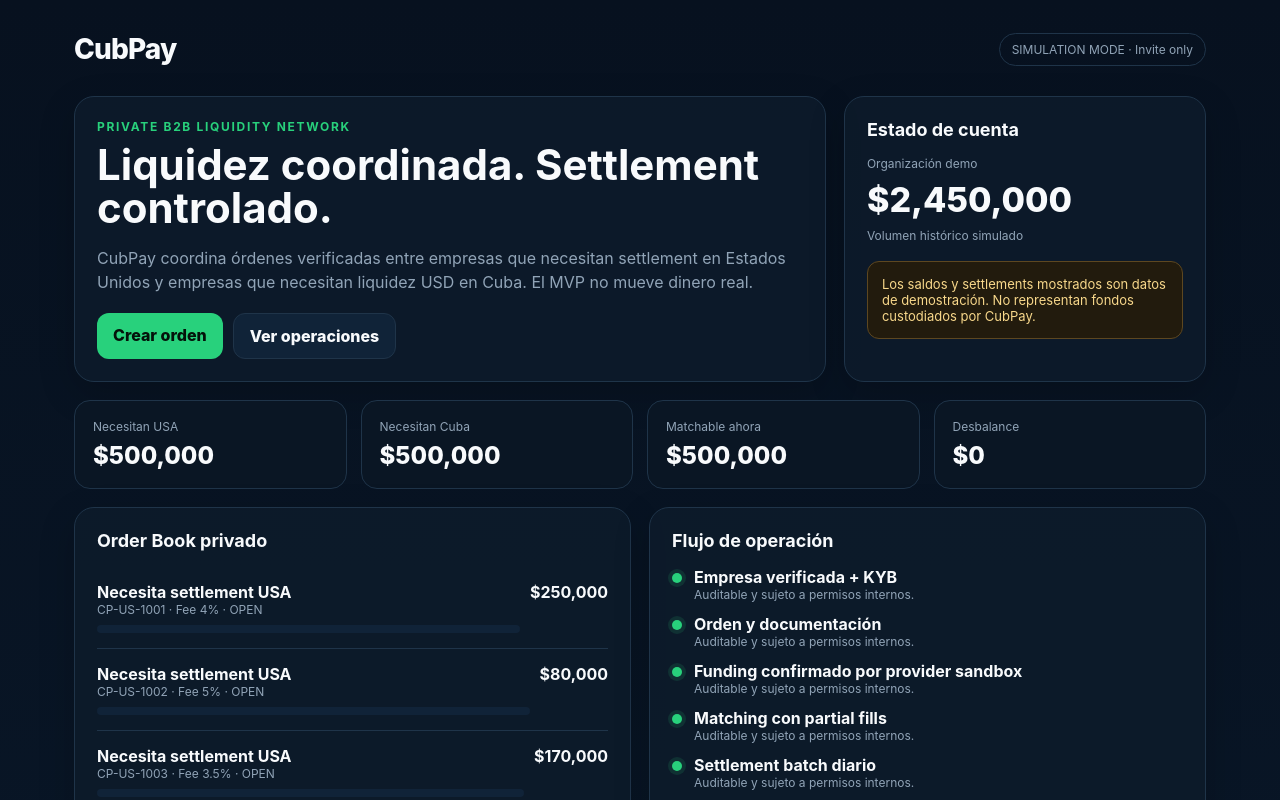
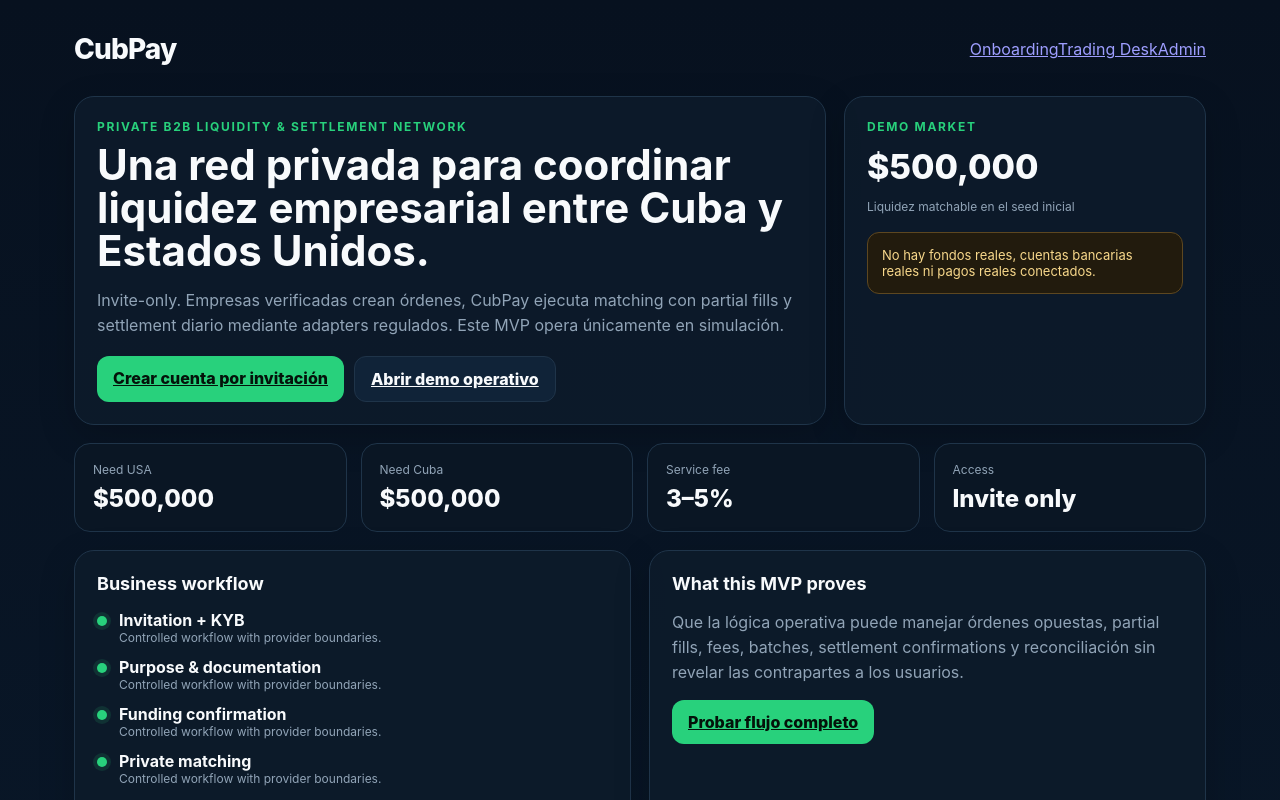
Before and after one commit to mrvlamusic/AGH-, a Next.js app in the folder apps/web/: page / in a window 1280 px wide. Shown: the top 800 px of the page. Built offline with nearby package versions, Linux system fonts and the light colour scheme.

Commit message:
feat: turn landing page into MVP entry point

```diff
--- a/apps/web/app/page.tsx
+++ b/apps/web/app/page.tsx
@@ -1,3 +1,4 @@
+import Link from "next/link";
 import { demoOrders, formatUsd, getMarketSummary } from "@cubpay/core";
 
 export default function Home() {
@@ -6,58 +7,37 @@
     <main className="shell">
       <div className="topbar">
         <div className="brand">CubPay</div>
-        <div className="badge">SIMULATION MODE · Invite only</div>
+        <div className="nav"><Link href="/onboarding">Onboarding</Link><Link href="/simulation">Trading Desk</Link><Link href="/admin">Admin</Link></div>
       </div>
 
       <section className="hero">
         <div className="panel">
-          <div className="eyebrow">Private B2B Liquidity Network</div>
-          <h1>Liquidez coordinada. Settlement controlado.</h1>
-          <p>CubPay coordina órdenes verificadas entre empresas que necesitan settlement en Estados Unidos y empresas que necesitan liquidez USD en Cuba. El MVP no mueve dinero real.</p>
+          <div className="eyebrow">Private B2B Liquidity & Settlement Network</div>
+          <h1>Una red privada para coordinar liquidez empresarial entre Cuba y Estados Unidos.</h1>
+          <p>Invite-only. Empresas verificadas crean órdenes, CubPay ejecuta matching con partial fills y settlement diario mediante adapters regulados. Este MVP opera únicamente en simulación.</p>
           <div className="actions">
-            <button className="cta">Crear orden</button>
-            <button className="cta secondary">Ver operaciones</button>
+            <Link className="cta linkButton" href="/onboarding">Crear cuenta por invitación</Link>
+            <Link className="cta secondary linkButton" href="/simulation">Abrir demo operativo</Link>
           </div>
         </div>
         <div className="panel">
-          <h2>Estado de cuenta</h2>
-          <div className="small">Organización demo</div>
-          <div style={{fontSize:34,fontWeight:800,margin:"8px 0"}}>{formatUsd(2_450_000_00)}</div>
-          <div className="small">Volumen histórico simulado</div>
-          <div className="notice">Los saldos y settlements mostrados son datos de demostración. No representan fondos custodiados por CubPay.</div>
+          <div className="eyebrow">Demo market</div>
+          <div style={{fontSize:34,fontWeight:800,margin:"12px 0"}}>{formatUsd(market.matchable)}</div>
+          <div className="small">Liquidez matchable en el seed inicial</div>
+          <div className="notice">No hay fondos reales, cuentas bancarias reales ni pagos reales conectados.</div>
         </div>
       </section>
 
       <section className="metrics">
-        <div className="metric"><div className="label">Necesitan USA</div><div className="value">{formatUsd(market.needUs)}</div></div>
-        <div className="metric"><div className="label">Necesitan Cuba</div><div className="value">{formatUsd(market.needCuba)}</div></div>
-        <div className="metric"><div className="label">Matchable ahora</div><div className="value">{formatUsd(market.matchable)}</div></div>
-        <div className="metric"><div className="label">Desbalance</div><div className="value">{formatUsd(market.imbalance)}</div></div>
+        <div className="metric"><div className="label">Need USA</div><div className="value">{formatUsd(500_000_00)}</div></div>
+        <div className="metric"><div className="label">Need Cuba</div><div className="value">{formatUsd(500_000_00)}</div></div>
+        <div className="metric"><div className="label">Service fee</div><div className="value">3–5%</div></div>
+        <div className="metric"><div className="label">Access</div><div className="value compact">Invite only</div></div>
       </section>
 
       <section className="grid">
-        <div className="panel">
-          <h2>Order Book privado</h2>
-          {demoOrders.map((o) => (
-            <div className="order" key={o.id}>
-              <div>
-                <strong>{o.side === "NEED_US_SETTLEMENT" ? "Necesita settlement USA" : "Necesita liquidez Cuba"}</strong>
-                <div className="small">{o.id} · Fee {o.feeBps / 100}% · {o.status}</div>
-                <div className="progress"><span style={{width:`${Math.round((o.matchedMinor/o.amountMinor)*100)}%`}} /></div>
-              </div>
-              <strong>{formatUsd(o.amountMinor)}</strong>
-            </div>
-          ))}
-        </div>
-
-        <div className="panel">
-          <h2>Flujo de operación</h2>
-          <div className="timeline">
-            {["Empresa verificada + KYB","Orden y documentación","Funding confirmado por provider sandbox","Matching con partial fills","Settlement batch diario","Reconciliación + ledger balanceado"].map((s) => (
-              <div className="step" key={s}><span className="dot"/><div><strong>{s}</strong><div className="small">Auditable y sujeto a permisos internos.</div></div></div>
-            ))}
-          </div>
-        </div>
+        <div className="panel"><h2>Business workflow</h2><div className="timeline">{["Invitation + KYB","Purpose & documentation","Funding confirmation","Private matching","Daily settlement batch","Reconciliation + audit"].map(s=><div className="step" key={s}><span className="dot"/><div><strong>{s}</strong><div className="small">Controlled workflow with provider boundaries.</div></div></div>)}</div></div>
+        <div className="panel"><h2>What this MVP proves</h2><p>Que la lógica operativa puede manejar órdenes opuestas, partial fills, fees, batches, settlement confirmations y reconciliación sin revelar las contrapartes a los usuarios.</p><Link className="cta linkButton" href="/simulation">Probar flujo completo</Link></div>
       </section>
     </main>
   );
```
